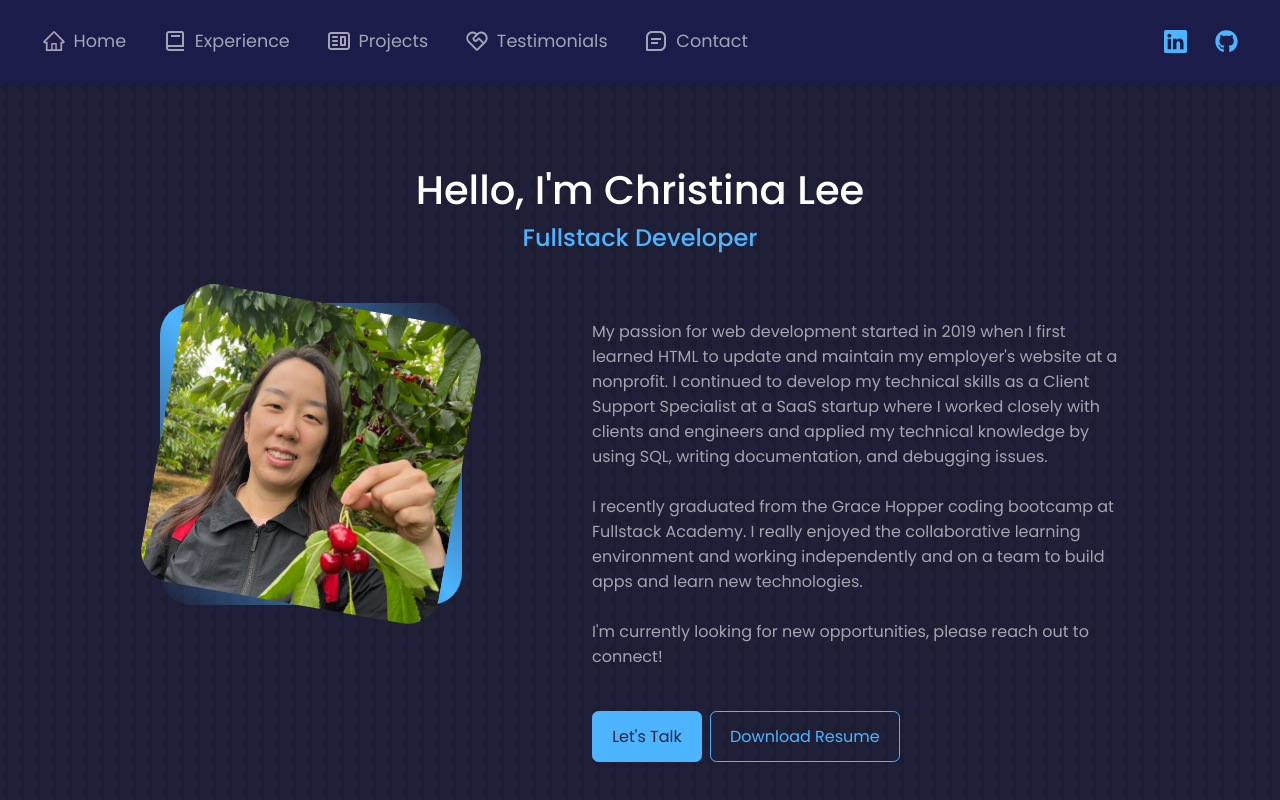
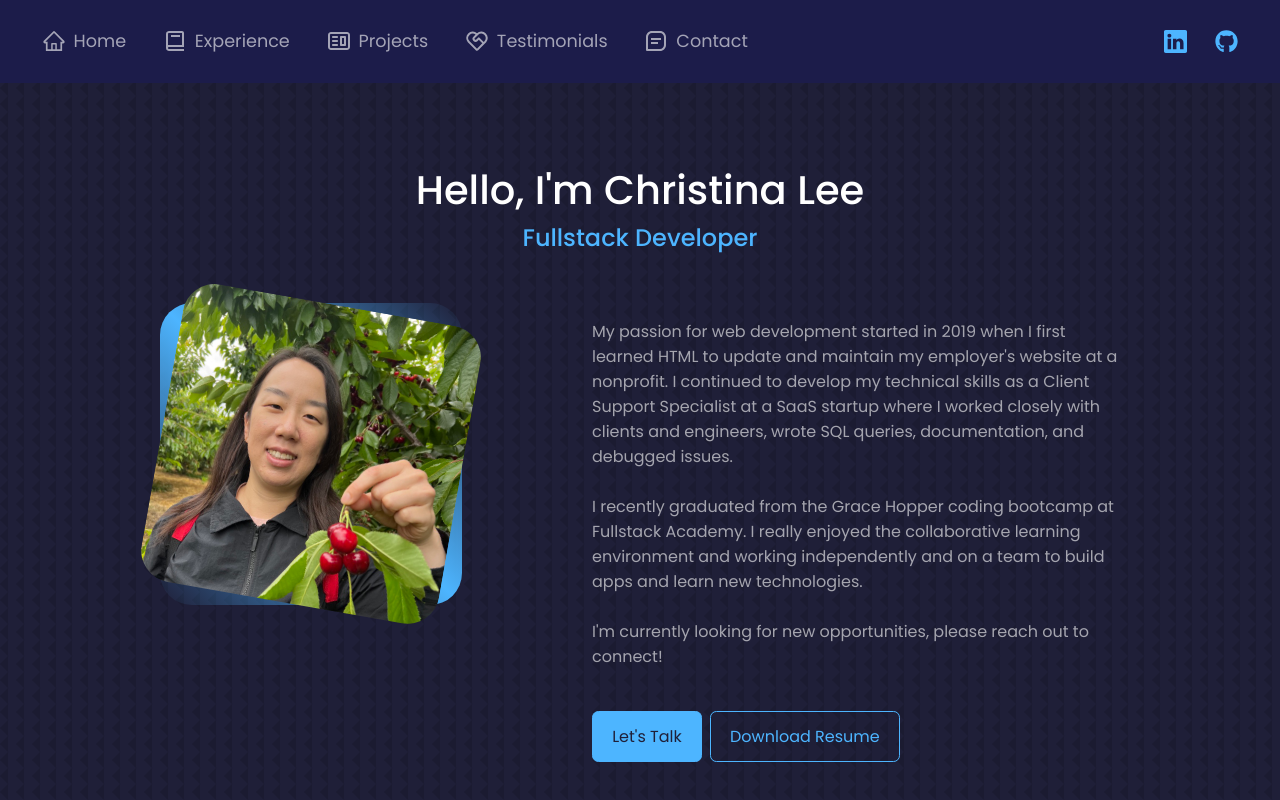
Before and after one commit to chrlee20043/my-portfolio, a React (Create React App) app: page / in a window 1280 px wide. Shown: the top 800 px of the page. Built offline with nearby package versions, Linux system fonts and the light colour scheme.

Commit message:
edit about section

```diff
--- a/src/components/about/About.jsx
+++ b/src/components/about/About.jsx
@@ -22,8 +22,7 @@ const About = () => {
             HTML to update and maintain my employer's website at a nonprofit. I
             continued to develop my technical skills as a Client Support
             Specialist at a SaaS startup where I worked closely with clients and
-            engineers and applied my technical knowledge by using SQL, writing
-            documentation, and debugging issues.
+            engineers, wrote SQL queries, documentation, and debugged issues.
             <br />
             <br />
             I recently graduated from the Grace Hopper coding bootcamp at
```
Also changed, not shown: 2 other files (tests, documents, lock files or other folders).
